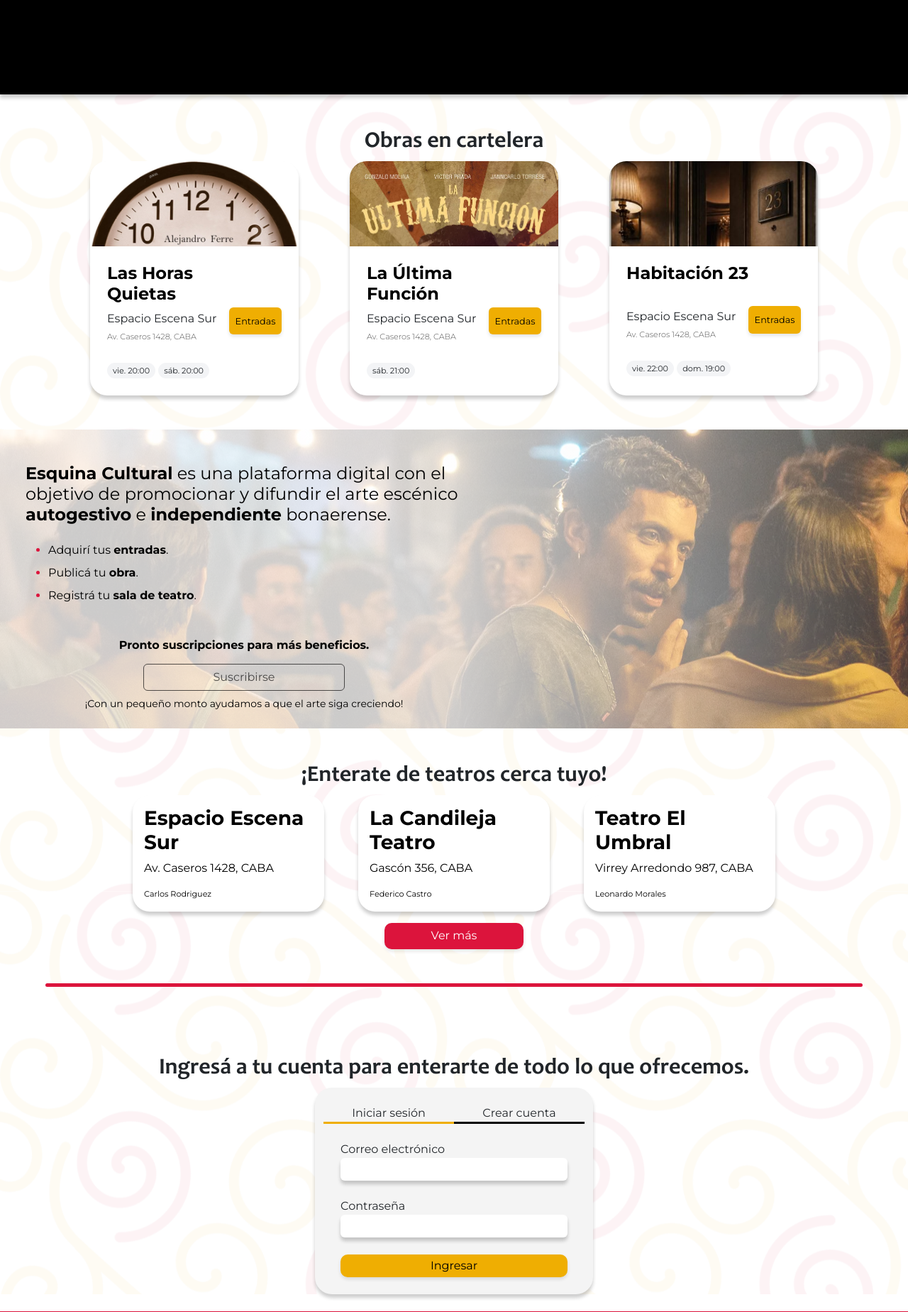
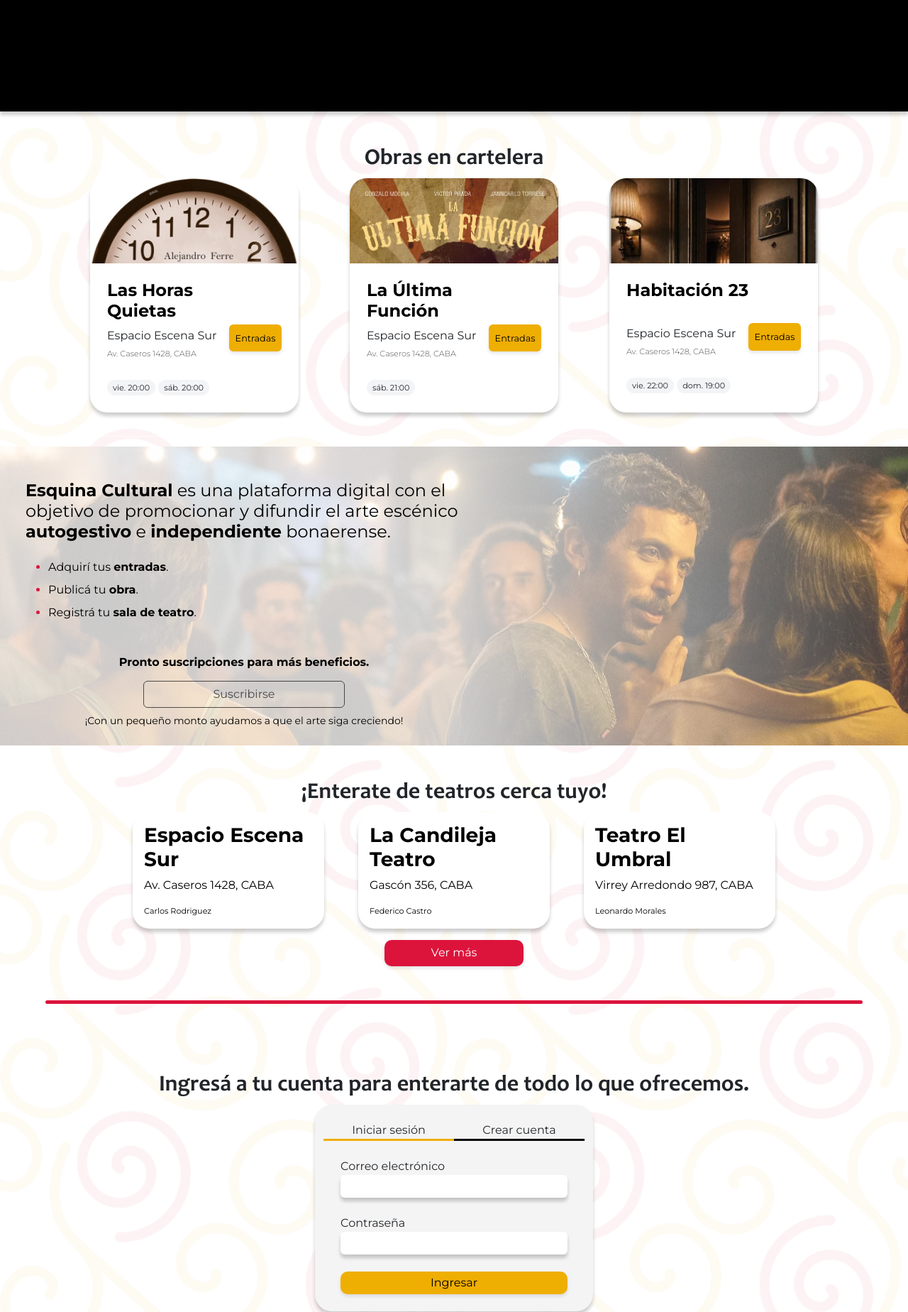
Before and after one commit to chonachoadm/esquina-cultural, a Laravel app: page / in a window 1280 px wide. Shown: the part 771-2619 px from the top of the page at 71% size. Run offline with Laravel 12, Linux system fonts and the light colour scheme; data comes from the database, SQL or seed files in the repository; data that the repository does not hold is empty; style sheets or scripts are compiled from the project's sources; some libraries are stand-ins or nearby versions.

Commit message:
added padding

```diff
--- a/resources/views/admin/plays/show.blade.php
+++ b/resources/views/admin/plays/show.blade.php
@@ -1,7 +1,7 @@
 @extends('layouts.app')
 
 @section('content')
-    <section class="section-public">
+    <section class="section-public py-4">
         <a class="billboard-detail-back-button" href="{{ route('teatros.show', $play->theater) }}">
             <img class="img-fluid" src="{{ asset('storage/images/icons/back-black-25.webp') }}" alt="Volver">
         </a>
--- a/resources/views/public-area/landing.blade.php
+++ b/resources/views/public-area/landing.blade.php
@@ -1,6 +1,6 @@
 @extends('layouts.app')
 @section('content')
-    <section class="section-public flex-grow-1">
+    <section class="section-public py-4 flex-grow-1">
         @if (session('message'))
             <div class="alert alert-warning m-4">
                 <small>{{ session('message') }}</small>
--- a/resources/views/public-area/plays/index.blade.php
+++ b/resources/views/public-area/plays/index.blade.php
@@ -1,6 +1,6 @@
 @extends('layouts.app')
 @section('content')
-    <section class="section-public flex-grow-1">
+    <section class="section-public py-4 flex-grow-1">
 
         @if (session('message'))
             <div class="alert alert-warning m-4">
--- a/resources/views/public-area/plays/show.blade.php
+++ b/resources/views/public-area/plays/show.blade.php
@@ -1,7 +1,7 @@
 @extends('layouts.app')
 @section('content')
 
-    <section class="section-public flex-grow-1">
+    <section class="section-public py-4 flex-grow-1">
 
         @if (session('message'))
             <div class="mt-4 alert alert-warning">
--- a/resources/views/public-area/purchase-process/purchase-checkout.blade.php
+++ b/resources/views/public-area/purchase-process/purchase-checkout.blade.php
@@ -1,6 +1,6 @@
 @extends('layouts.app')
 @section('content')
-    <section class="section-public flex-grow-1">
+    <section class="section-public py-4 flex-grow-1">
         @if (session('message'))
             <div class="alert alert-warning m-4">
                 <small>{{ session('message') }}</small>
--- a/resources/views/public-area/purchase-process/purchase-form.blade.php
+++ b/resources/views/public-area/purchase-process/purchase-form.blade.php
@@ -1,6 +1,6 @@
 @extends('layouts.app')
 @section('content')
-    <section class="section-public flex-grow-1">
+    <section class="section-public py-4 flex-grow-1">
         @if (session('message'))
             <div class="alert alert-warning m-4">
                 <small>{{ session('message') }}</small>
--- a/resources/views/public-area/theaters/index.blade.php
+++ b/resources/views/public-area/theaters/index.blade.php
@@ -1,7 +1,7 @@
 @extends('layouts.app')
 
 @section('content')
-    <section class="section-public flex-grow-1">
+    <section class="section-public py-4 flex-grow-1">
         <div class="my-4 billboard-detail-copy">
             <h1 class="billboard-detail-comment-title">Teatros</h1>
             <div class="row justify-content-center mb-4">
--- a/resources/views/public-area/theaters/pending-play-show.blade.php
+++ b/resources/views/public-area/theaters/pending-play-show.blade.php
@@ -1,6 +1,6 @@
 @extends('layouts.app')
 @section('content')
-    <section class="section-public flex-grow-1">
+    <section class="section-public py-4 flex-grow-1">
         <a class="billboard-detail-back-button" href="{{ route('teatros.show', $play->theater) }}">
             <img class="img-fluid" src="{{ asset('storage/images/icons/back-black-25.webp') }}" alt="Volver">
         </a>
--- a/resources/views/public-area/theaters/show.blade.php
+++ b/resources/views/public-area/theaters/show.blade.php
@@ -1,7 +1,7 @@
 @extends('layouts.app')
 
 @section('content')
-    <section class="section-public flex-grow-1">
+    <section class="section-public py-4 flex-grow-1">
 
         @if (session('message'))
             <div class="alert alert-warning">
```
